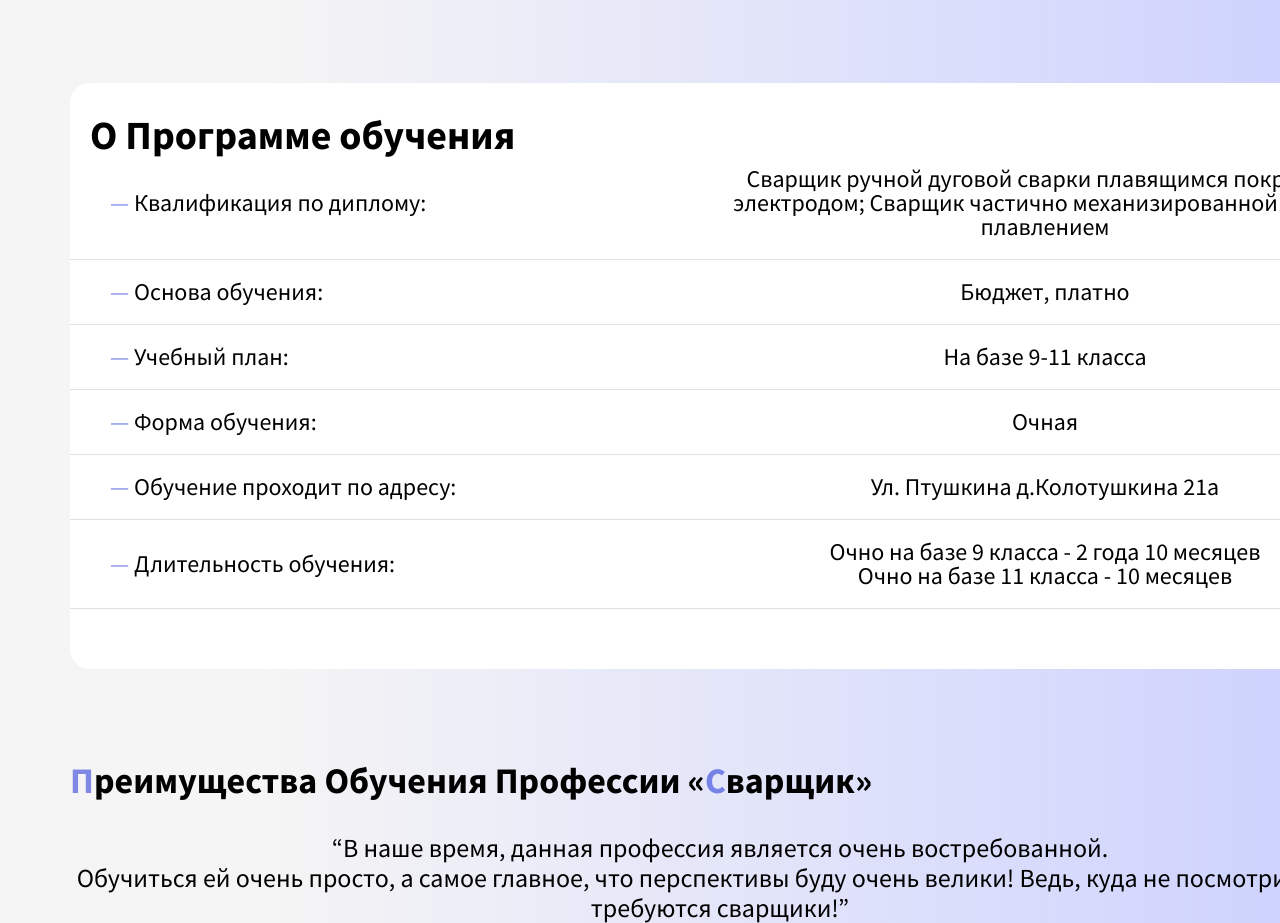
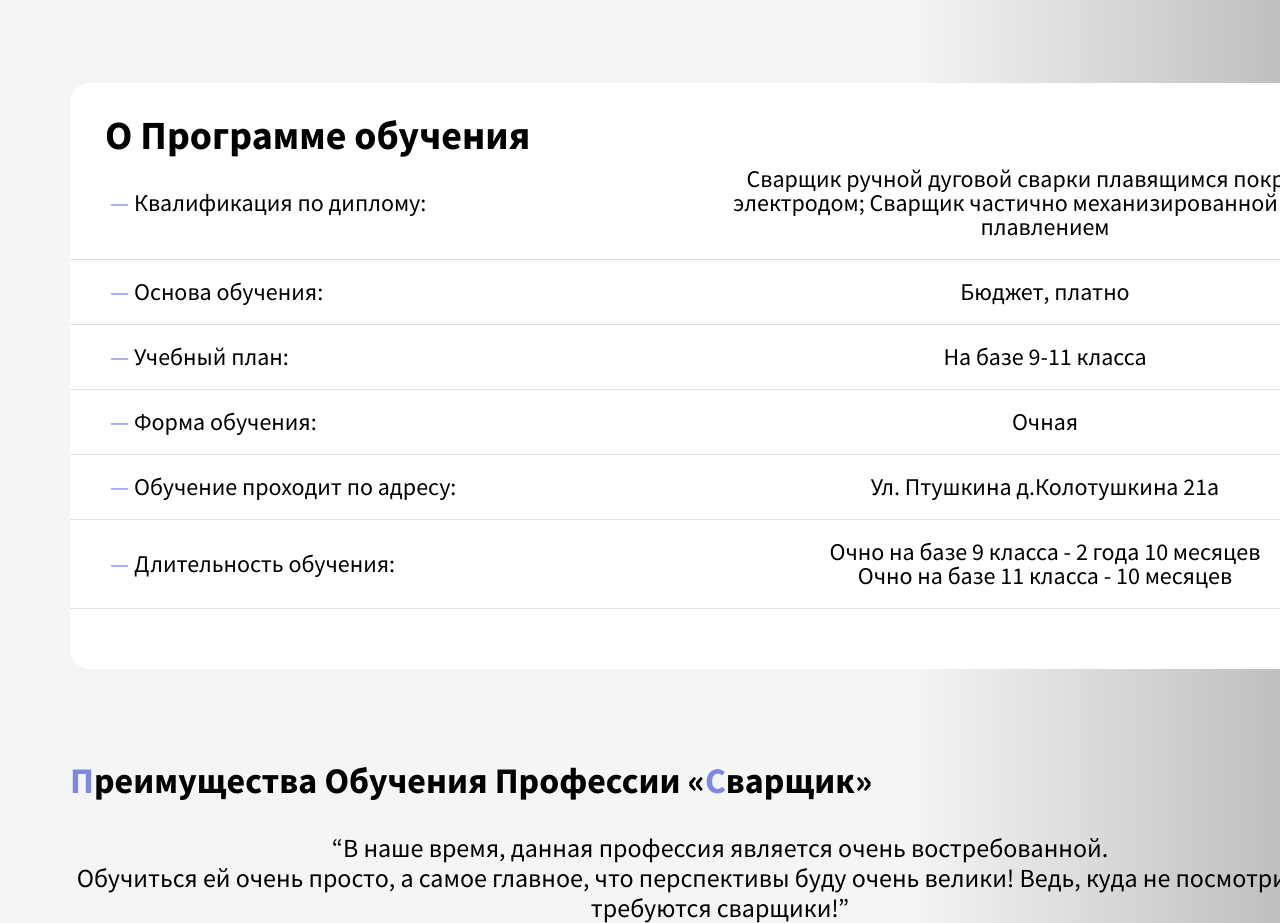
Before and after one commit to T1mopheyKa/welder-page, a plain HTML site: page index.html in a window 1280 px wide. Shown: the part 1020-1943 px from the top of the page. Drawn offline with nearby package versions, Linux system fonts and the light colour scheme.

Commit message:
Update style.css

```diff
--- a/css/style.css
+++ b/css/style.css
@@ -36,7 +36,7 @@ body {
     font-family: 'Source Sans Pro', sans-serif;
     min-height: 100%;
     font-weight: 400;
-    background: linear-gradient(to right, #f2f2f2c7 21%, #a1aafd83 100%) fixed;
+    background: linear-gradient(to right, #f2f2f2c7 71%, #2b2b2b4d 100%) fixed;
     background-size: 100%;
     font-size: 24px;
     line-height: 24px;
@@ -210,7 +210,7 @@ body {
 }
 
 .programm h2 {
-    padding-left: 20px;
+    padding-left: 35px;
     margin-bottom: 1rem;
     font-weight: 600;
     font-size: 2rem;
```
